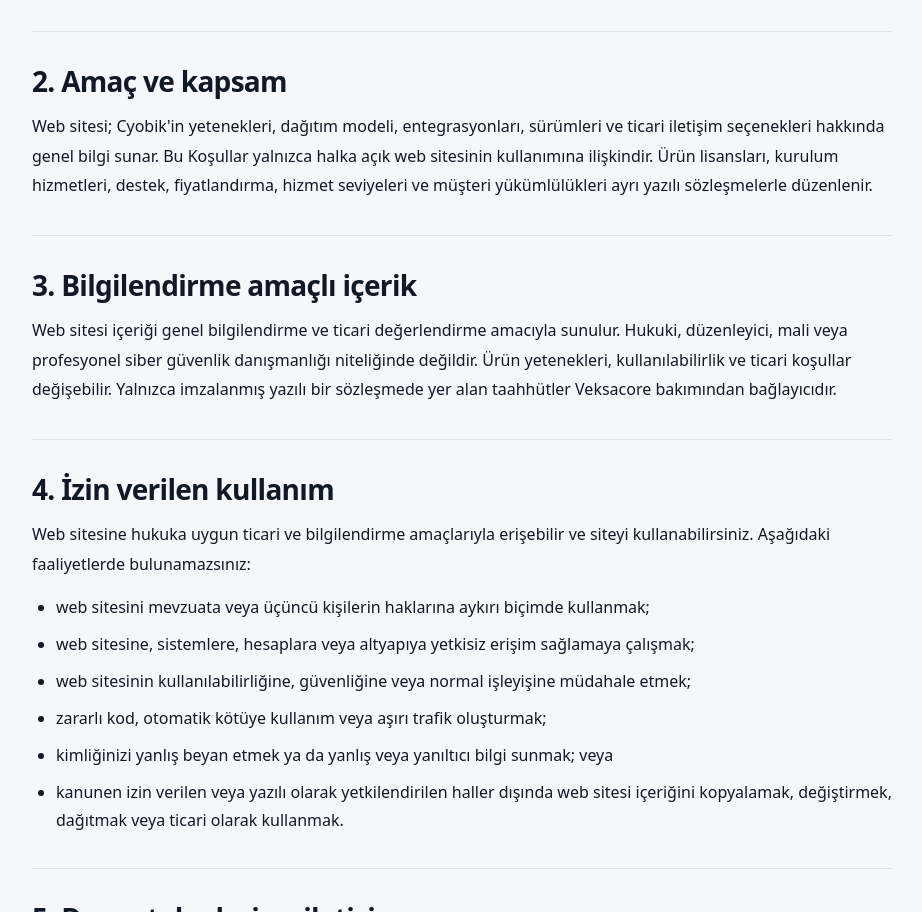
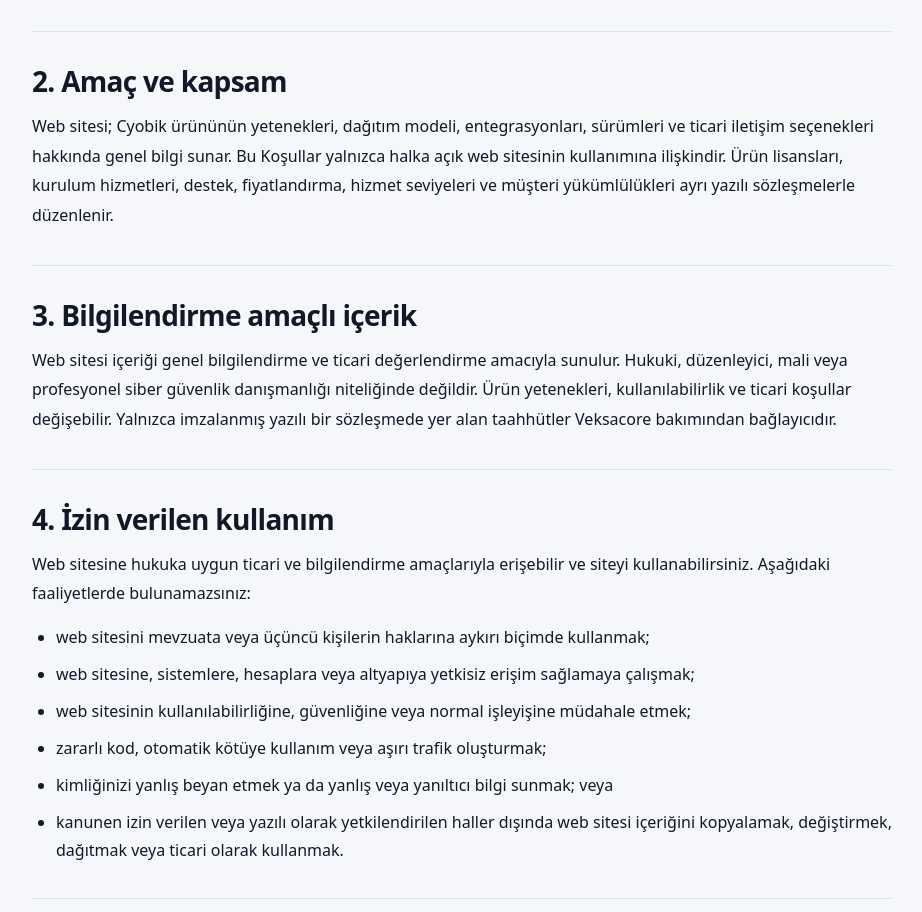
Before and after one commit to monaderi1/monosuite-turkey-website, a plain HTML site: page tr/kullanim-kosullari.html in a window 1280 px wide. Shown: the part 901-1813 px from the top of the page, without its empty margins (178-1100 px from the left). Drawn offline with Linux system fonts and the light colour scheme.

Commit message:
Keep Cyobik brand name unchanged in Turkish terms copy

```diff
--- a/tr/kullanim-kosullari.html
+++ b/tr/kullanim-kosullari.html
@@ -33,7 +33,7 @@
 
     <section>
       <h2>2. Amaç ve kapsam</h2>
-      <p>Web sitesi; Cyobik'in yetenekleri, dağıtım modeli, entegrasyonları, sürümleri ve ticari iletişim seçenekleri hakkında genel bilgi sunar. Bu Koşullar yalnızca halka açık web sitesinin kullanımına ilişkindir. Ürün lisansları, kurulum hizmetleri, destek, fiyatlandırma, hizmet seviyeleri ve müşteri yükümlülükleri ayrı yazılı sözleşmelerle düzenlenir.</p>
+      <p>Web sitesi; Cyobik ürününün yetenekleri, dağıtım modeli, entegrasyonları, sürümleri ve ticari iletişim seçenekleri hakkında genel bilgi sunar. Bu Koşullar yalnızca halka açık web sitesinin kullanımına ilişkindir. Ürün lisansları, kurulum hizmetleri, destek, fiyatlandırma, hizmet seviyeleri ve müşteri yükümlülükleri ayrı yazılı sözleşmelerle düzenlenir.</p>
     </section>
 
     <section>
```
